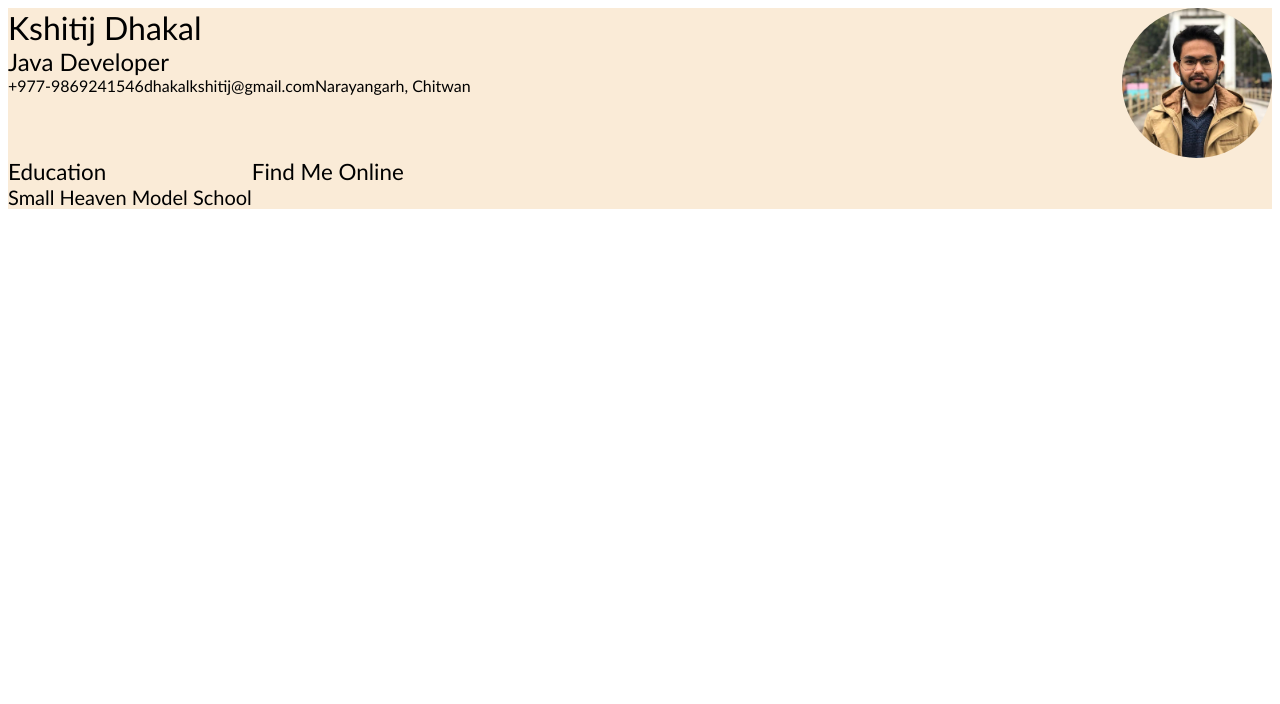
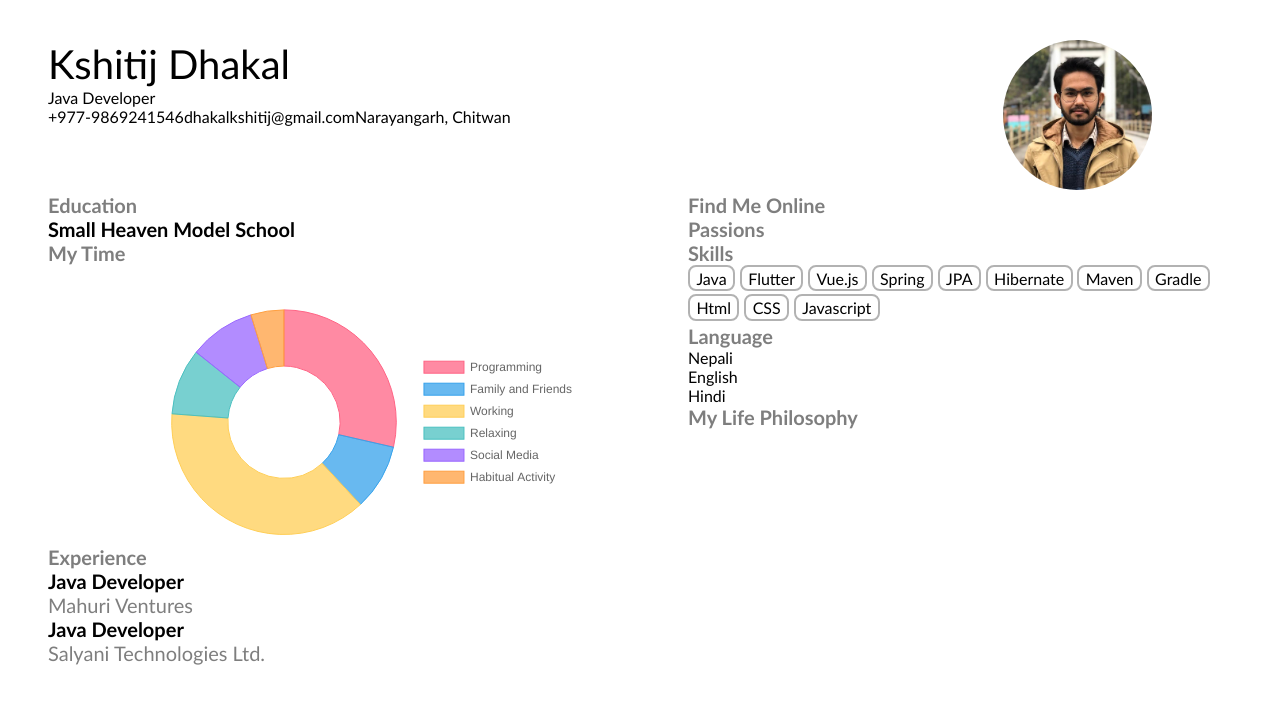
Before and after one commit to diwashv-1/resume, a website: page index.html in a window 1280 px wide. Drawn offline with nearby package versions, Linux system fonts and the light colour scheme; files that its build step writes are made by us from their sources.

Commit message:
skills added

```diff
--- a/index.html
+++ b/index.html
@@ -5,50 +5,143 @@
     <meta charset="UTF-8">
     <meta name="viewport" content="width=device-width, initial-scale=1.0">
     <title>Kshitij_Dhakal_resume2020</title>
-    <link rel="stylesheet" href="style/index.css">
+    <link rel="stylesheet" href="styles/styles.css">
 </head>
 
 <body>
     <div class="container">
-        <div class="introduction row">
-            <div class="introduction-child col">
-                <div class="about-me col">
+        <div class="row" style="height: fit-content;">
+            <div class="col" style="width: 100%;">
+                <div class="col">
                     <div class="chapter">Kshitij Dhakal</div>
                     <div class="subtitle">Java Developer</div>
                 </div>
-                <div class="contact row">
-                    <div class="phone">+977-9869241546</div>
-                    <div class="email">dhakalkshitij@gmail.com</div>
-                    <div class="address">Narayangarh, Chitwan</div>
+                <div class="row">
+                    <div>+977-9869241546</div>
+                    <div>dhakalkshitij@gmail.com</div>
+                    <div>Narayangarh, Chitwan</div>
                 </div>
             </div>
-            <div class="introduction-child image-container col">
-                <img class="photo" src="images/IMG-d983b35c9f35c5caea4668d0f0ea22cb-V.jpg" height="150" width="150"
-                    style="border-radius: 100px;">
+            <div class="photo-div image-container col" style="">
+                <img class="photo" src="images/IMG-d983b35c9f35c5caea4668d0f0ea22cb-V.jpg" height="150em" width="auto"
+                    style="border-radius: 100%;
+                    ">
             </div>
+
         </div>
         <div class="row">
             <div class="col">
-                <div class="row">
-                    <div class="education">
-                        <div class="section">Education</div>
-                        <div class="subsection">Small Heaven Model School</div>
-
+                <div>
+                    <div class="section">Education</div>
+                    <div class="subsection">Small Heaven Model School</div>
+                </div>
+                <div>
+                    <div class="section">My Time</div>
+                    <!-- <div class="subsection"></div> -->
+                    <div style="
+                    /* background-color: cadetblue; */
+                     width: 50vw;
+                     height: auto;
+                     ">
+                        <div style="
+                        /* background: aqua; */
+                        width: 35vw;
+                        height: auto;
+                        margin: auto;
+                       ">
+                            <canvas height="15em" width="24em" id="myChart"></canvas>
+                        </div>
                     </div>
                 </div>
+                <div class="section">
+                    Experience
+                </div>
+                <div class="subsection">Java Developer</div>
+                <div class="subsubsection">Mahuri Ventures</div>
+                <div class="subsection">Java Developer</div>
+                <div class="subsubsection">Salyani Technologies Ltd.</div>
             </div>
             <div class="col">
-                <div class="row">
-                    <div class="find-me-online">
-                        <div class="section">Find Me Online</div>
-
-                    </div>
+                <div class="section">Find Me Online</div>
+                <div class="section">Passions</div>
+                <div class="section">Skills</div>
+                <div class="row skills" style="flex-wrap: wrap;">
+                    <div class="skills-items">Java</div>
+                    <div class="skills-items">Flutter</div>
+                    <div class="skills-items">Vue.js</div>
+                    <div class="skills-items">Spring</div>
+                    <div class="skills-items">JPA</div>
+                    <div class="skills-items">Hibernate</div>
+                    <div class="skills-items">Maven</div>
+                    <div class="skills-items">Gradle</div>
+                    <div class="skills-items">Html</div>
+                    <div class="skills-items">CSS</div>
+                    <div class="skills-items">Javascript</div>
                 </div>
 
+                <div class="section">Language</div>
+                <div class="col">
+                    <div class="row">Nepali</div>
+                    <div class="row">English</div>
+                    <div class="row">Hindi</div>
+                </div>
+                <div class="section">My Life Philosophy</div>
             </div>
         </div>
+
+
+
     </div>
 
+    <script type="module" src="scripts/chart.js"></script>
+    <script src="https://cdn.jsdelivr.net/npm/chart.js@2.8.0"></script>
+    <script>
+        var ctx = document.getElementById('myChart');
+        var myChart = new Chart(ctx, {
+            type: 'doughnut',
+            data: {
+                labels: ['Programming', 'Family and Friends', 'Working', 'Relaxing', 'Social Media', 'Habitual Activity'],
+                datasets: [{
+                    data: [6, 2, 8, 2, 2, 1],
+                    backgroundColor: [
+                        'rgba(255, 99, 132, 0.75)',
+                        'rgba(54, 162, 235, 0.75)',
+                        'rgba(255, 206, 86, 0.75)',
+                        'rgba(75, 192, 192, 0.75)',
+                        'rgba(153, 102, 255, 0.75)',
+                        'rgba(255, 159, 64, 0.75)'
+                    ],
+                    borderColor: [
+                        'rgba(255, 99, 132, 1)',
+                        'rgba(54, 162, 235, 1)',
+                        'rgba(255, 206, 86, 1)',
+                        'rgba(75, 192, 192, 1)',
+                        'rgba(153, 102, 255, 1)',
+                        'rgba(255, 159, 64, 1)'
+                    ],
+                    borderWidth: 1
+                }]
+            },
+            options: {
+                legend: {
+                    display: true,
+                    position: "right",
+                },
+                title: {
+                    display: true,
+                    // text: "My Time",
+                },
+                layout: {
+                    padding: {
+                        top: 10,
+                        right: 10,
+                        bottom: 10,
+                        left: 10,
+                    }
+                }
+            }
+        });
+    </script>
 </body>
 
 </html>
--- a/package.json
+++ b/package.json
@@ -8,5 +8,8 @@
   },
   "keywords": [],
   "author": "",
-  "license": "ISC"
+  "license": "ISC",
+  "dependencies": {
+    "chart.js": "^2.9.3"
+  }
 }
--- a/styles/index.css
+++ /dev/null
@@ -1,54 +0,0 @@
-:root {
-    font-family: 'Gill Sans', 'Gill Sans MT', Calibri, 'Trebuchet MS', sans-serif;
-}
-
-.container {
-    width: 100%;
-    background-color: antiquewhite;
-}
-
-.row {
-    display: flex;
-    flex-direction: row;
-}
-
-.col {
-    display: flex;
-    flex-direction: column;
-}
-
-.introduction {
-    width: 100%;
-    /* background-color: green; */
-}
-
-.introduction-child {
-    width: 100%;
-}
-
-.introduction:last-child {
-    right: 0;
-}
-
-.image-container {
-    width: fit-content;
-    height: fit-content;
-    /* background-color: rebeccapurple; */
-    align-self: flex-end;
-}
-
-.chapter {
-    font-size: 2em;
-}
-
-.subtitle {
-    font-size: 1.5em;
-}
-
-.section {
-    font-size: 1.4em;
-}
-
-.subsection {
-    font-size: 1.25em;
-}
--- a/styles/styles.scss
+++ b/styles/styles.scss
@@ -1,17 +1,61 @@
-$padding: 6px;
+:root {
+  font-family: "Gill Sans", "Gill Sans MT", Calibri, "Trebuchet MS", sans-serif;
+}
 
-nav {
-  ul {
-    margin: 0;
-    padding: $padding;
-    list-style: none;
-  }
+.row {
+  display: flex;
+  flex-direction: row;
+}
 
-  li { display: inline-block; }
+col {
+  display: flex;
+  flex-direction: column;
+  flex: 1;
+}
 
-  a {
-    display: block;
-    padding: $padding 12px;
-    text-decoration: none;
-  }
+.container {
+  // display: -moz-inline-grid;
+  margin: 2.5em;
 }
+
+.chapter {
+  font-size: 2.5em;
+  font-weight: 500;
+}
+
+.section {
+  font-size: 1.25em;
+  font-weight: 600;
+  opacity: 0.5;
+}
+
+.subsection {
+  font-size: 1.25em;
+  font-weight: 900;
+}
+
+.subsubsection {
+  font-size: 1.25em;
+  opacity: 0.5;
+}
+
+canvas {
+  // margin: 10em;
+  // padding: 10em;
+  // height: 10;
+  margin: auto;
+}
+
+.photo-div {
+  width: fit-content;
+  margin-left: auto;
+  margin-right: 5em;
+}
+
+.skills-items {
+  border: .15em solid rgba($color: #000000, $alpha: 0.3);
+  border-radius: 0.5em;
+  padding: 0.1em 0.4em 0.1em 0.4em;
+  margin-right: 0.3em;
+  margin-bottom: .2em;
+}
```
Also changed, not shown: scripts/chart.js (added), styles/styles.css (added), 2 other files.
